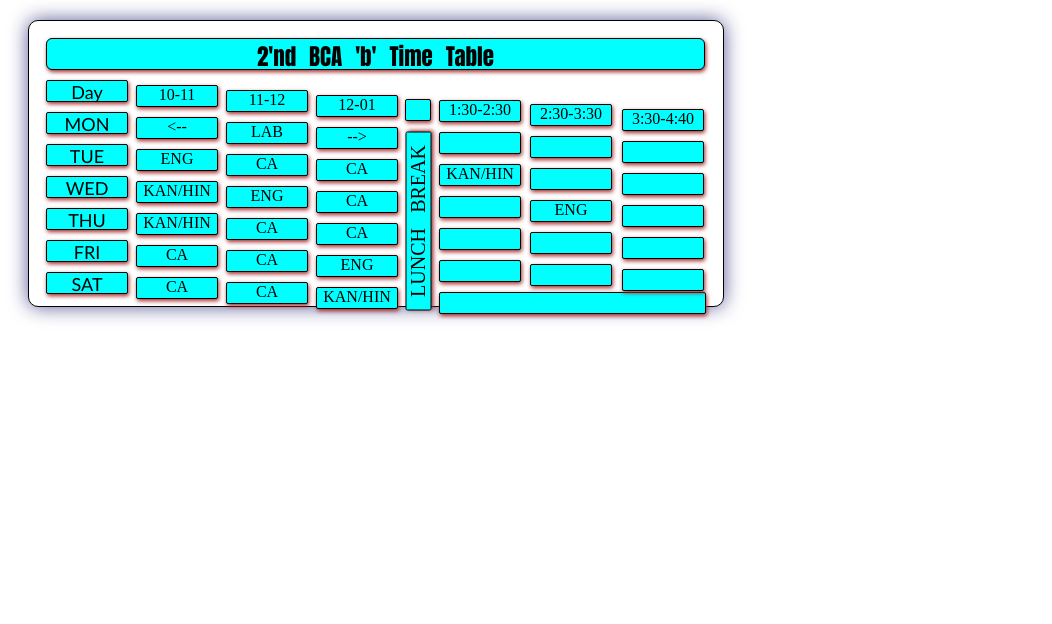
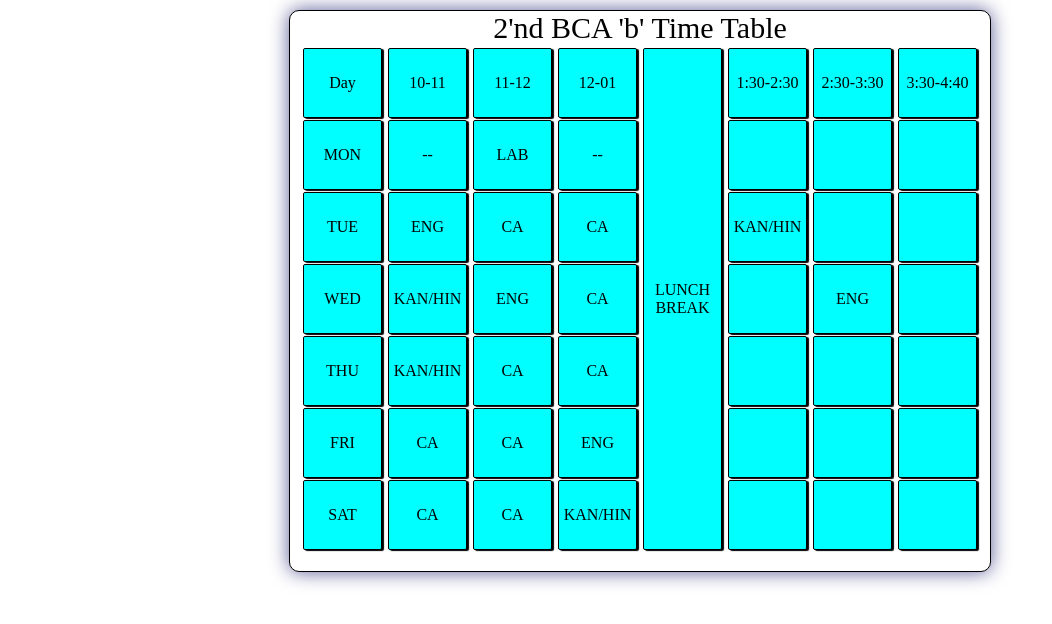
Before and after one commit to Jithan2005/Time-table, a plain HTML site: page index.html in a window 1280 px wide. Shown: the whole page, without its empty margins (0-1052 px from the left). Drawn offline with Linux system fonts and the light colour scheme.

Commit message:
used flex instead of position to align boxes

```diff
--- a/index.html
+++ b/index.html
@@ -1,72 +1,79 @@
 <!DOCTYPE html>
 <html lang="en">
+
 <head>
     <meta charset="UTF-8">
     <meta name="viewport" content="width=device-width, initial-scale=1.0">
     <title>Document</title>
     <link rel="stylesheet" href="style.css">
 </head>
+
 <body>
 
-    <div class="table">
-        <div id="head">2'nd BCA 'b' Time Table</div>
-        <div class="DAY">Day</div>
-        <div class="DAY">MON</div>
-        <div class="DAY">TUE</div>
-        <div class="DAY">WED</div>
-        <div class="DAY">THU</div>
-        <div class="DAY">FRI</div>
-        <div class="DAY">SAT</div>
+    <main>
+        <header style="font-size: 30px;">2'nd BCA 'b' Time Table</header>
 
-        <div id="ab" class="i">10-11</div>
-        <div class="i"><--</div>
-        <div class="i">ENG</div>
-        <div class="i">KAN/HIN</div>
-        <div class="i">KAN/HIN</div>
-        <div class="i">CA</div>
-        <div class="i">CA</div>
+        <section class="content">
+            <div>Day</div>
+            <div>MON</div>
+            <div>TUE</div>
+            <div>WED</div>
+            <div>THU</div>
+            <div>FRI</div>
+            <div>SAT</div>
 
-        <div id="ab" class="ii">11-12</div>
-        <div class="ii">LAB</div>
-        <div class="ii">CA</div>
-        <div class="ii">ENG</div>
-        <div class="ii">CA</div>
-        <div class="ii">CA</div>
-        <div class="ii">CA</div>
+            <div>10-11</div>
+            <div>--</div>
+            <div>ENG</div>
+            <div>KAN/HIN</div>
+            <div>KAN/HIN</div>
+            <div>CA</div>
+            <div>CA</div>
 
-        <div id="ab" class="iii">12-01</div>
-        <div class="iii">--></div>
-        <div class="iii">CA</div>
-        <div class="iii">CA</div>
-        <div class="iii">CA</div>
-        <div class="iii">ENG</div>
-        <div class="iii">KAN/HIN</div>
+            <div>11-12</div>
+            <div>LAB</div>
+            <div>CA</div>
+            <div>ENG</div>
+            <div>CA</div>
+            <div>CA</div>
+            <div>CA</div>
 
-        <div class="uta"></div>
-        <div class="utaa">LUNCH BREAK</div>
+            <div>12-01</div>
+            <div>--</div>
+            <div>CA</div>
+            <div>CA</div>
+            <div>CA</div>
+            <div>ENG</div>
+            <div>KAN/HIN</div>
 
-        <div id="ab" class="iv">1:30-2:30</div>
-        <div class="iv"></div>
-        <div class="iv">KAN/HIN</div>
-        <div class="iv"></div>
-        <div class="iv"></div>
-        <div class="iv"></div>
-        <div class="vii"></div>
+            <div class="break">LUNCH BREAK</div>
 
-        <div id="ab" class="v">2:30-3:30</div>
-        <div class="v"></div>
-        <div class="v"></div>
-        <div class="v">ENG</div>
-        <div class="v"></div>
-        <div class="v"></div>
+            <div>1:30-2:30</div>
+            <div></div>
+            <div>KAN/HIN</div>
+            <div></div>
+            <div></div>
+            <div></div>
+            <div></div>
 
-        <div id="ab" class="vi">3:30-4:40</div>
-        <div class="vi"></div>
-        <div class="vi"></div>
-        <div class="vi"></div>
-        <div class="vi"></div>
-        <div class="vi"></div>
-    </div>
+            <div>2:30-3:30</div>
+            <div></div>
+            <div></div>
+            <div>ENG</div>
+            <div></div>
+            <div></div>
+            <div></div>
+
+            <div>3:30-4:40</div>
+            <div></div>
+            <div></div>
+            <div></div>
+            <div></div>
+            <div></div>
+            <div></div>
+        </section>
+    </main>
 
 </body>
+
 </html>
--- a/style.css
+++ b/style.css
@@ -1,85 +1,38 @@
-body{
-
-}
-.table{
+main {
+    height: 70vh;
+    width: 90%;
+    max-width: 700px;
     background-color: rgb(255, 255, 255);
-    padding: 7px;
+    margin: 10px auto;
     border: 1px solid;
-    height: 271px;
-    width: 680px;
-    margin: 20px;
     border-radius: 10px;
     box-shadow: 0px 0px 19px rgb(91, 91, 151);
+}
 
+main * {
+    text-align: center;
+    align-content: center;
 }
-#head{
-    width: 657px;
-    height: 30px;
-    font-family: Impact, Haettenschweiler, 'Arial Narrow Bold', sans-serif;
-    word-spacing: 2mm;
-    font-size: 23px;
-    border-radius: 6px;
+
+.content {
+    height: 90%;
+    display: flex;
+    flex-direction: column;
+    flex-wrap: wrap;
+    margin: 2px 0;
 }
-div{
+
+.content>* {
+    height: 13%;
+    width: 11%;
     background-color: aqua;
-    text-align: center;
+    margin: 1px 3px;
+    border: 1px solid;
     border-radius: 2px;
-    width: 80px;
-    height: 20px;
-    margin: 10px;
-    border: 1px solid;
-    position: relative;
-    box-shadow:  1px 2px 4px brown;
+    box-shadow: 2px 1px 1px 0px rgb(0, 0, 0);
+    flex-grow: 1;
+}
 
+.break {
+    height: 100%;
 }
-.DAY{
-    font-size: 18px;
-    font-family: 'Trebuchet MS', 'Lucida Sans Unicode', 'Lucida Grande', 'Lucida Sans', Arial, sans-serif;
-}
-.i{
-    top: -219px;
-    left: 90px;
-
-}
-.ii{
-    top: -438px;
-    left: 180px;
-}
-.iii{
-    top: -657px;
-    left: 270px;
-}
-.uta{
-
-    top: -877px;
-    left: 359px;
-    width: 24px;
-
-}
-.iv{
-    top: -944px;
-    left: 393px;
-}
-.v{
-    top: -1164px;
-    left: 484px;
-}
-.vi{
-    top: -1351px;
-    left: 576px;
-}
-.utaa{
-    transform: rotate(-90deg);
-    top: -800px;
-    left: 283px;
-    width: 177px;
-    height: 24px;
-    font-size: 20px;
-    word-spacing: 2.7mm;
-}
-.vii{
-
-    top: -944px;
-    left: 393px;
-    width: 7cm;
-}
```
